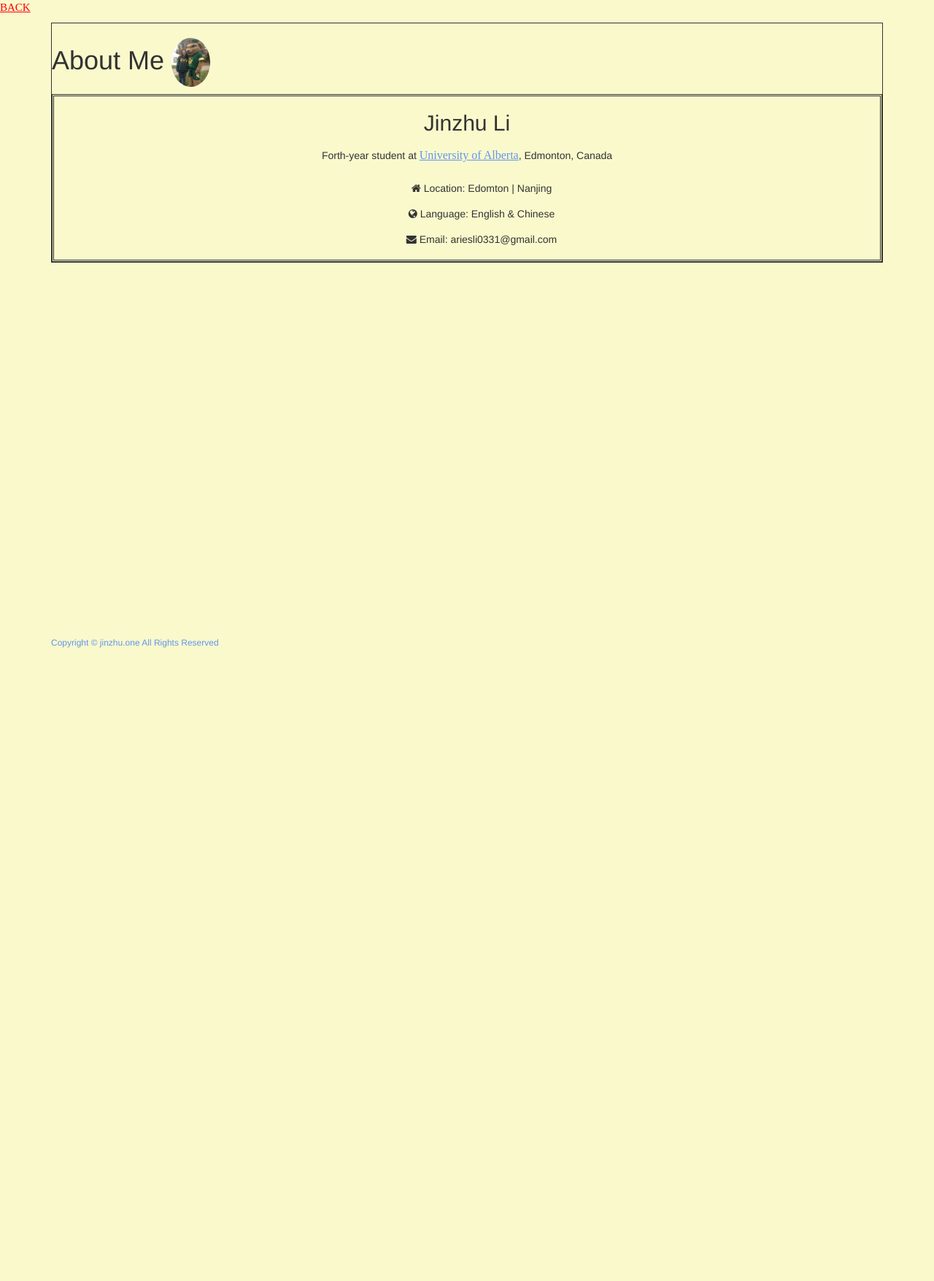
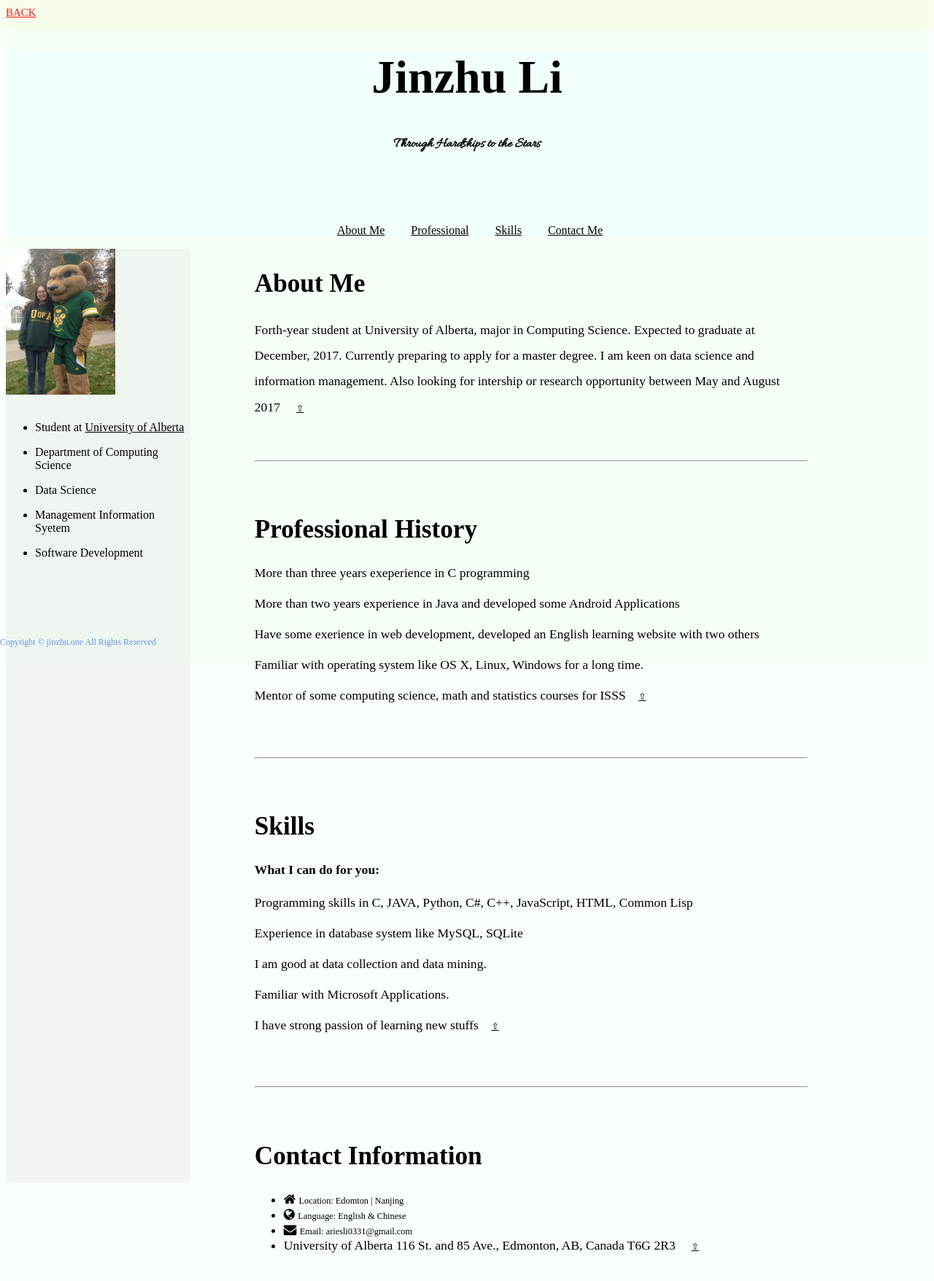
Before and after one commit to Aries0331/Aries0331.github.io, a Jekyll site: the page profile.html, which Jekyll copies as it is, in a window 1280 px wide. Shown: the whole page at 73% size. Built offline with Jekyll 4.4.1, drawn with Linux system fonts in a browser that asks for light colours; some web fonts are replaced; before the commit the page ends 900 px from its top, so only the background shows below that.

Commit message:
update profile page

```diff
--- a/css/profile.css
+++ b/css/profile.css
@@ -1,47 +1,21 @@
 html, body {
+  background-color: rgba(240,255,240,0.4);
   height: 100%;
 }
 
-.text {
-  border-style: double;
+h2 {
+  font-size: 200%;
 }
 
-/*
-#Me {
-  animation: spin 5s linear infinite;
+hr {
+  margin-top: 3em;
 }
 
-@keyframes spin {
-	0% {
-		transform:rotate(0deg);
-		}
-	100% {
-		transform:rotate(360deg);
-		}
+a {
+  color: #000000;
 }
 
-
-.selfie {
-  position: relative;
-  text-align: right;
-  border-style: dotted;
-  padding-top: 10pt;
-}
-*/
-img {
-  height: 50pt;
-  width: 40pt;
-  border-radius: 50%;
-  /*animation: spin 5s linear infinite;*/
-}
-
-body.profile {
-  background-repeat: no-repeat;
-  background-size: cover;
-  background-color: rgba(225, 225, 0, 0.2);
-}
-
-.nav {
+.goback {
   text-align: left;
 }
 
@@ -52,21 +26,11 @@ a.back {
   text-decoration: underline;
 }
 
-a.top {
-  font-family: 'Aldrich';
+a.bottom {
   font-size: 15px;
   color: #00FFFF;
   text-align: right;
   visibility: hidden;
-}
-
-.innner-content > h1 {
-  font-family: 'Allura';font-size: 22px;
-}
-
-.text {
-  text-align: center;
-  line-height: 250%;
 }
 
 i.material-icons {
@@ -75,35 +39,146 @@ i.material-icons {
   padding: 0;
 }
 
-.content {
-  position: relative;
-  margin-top: 10px;
+.blender {
+  position: absolute;
+  width: 100%;
+  height: 2.5em;
+
+  top: 0;
   left: 0;
   right: 0;
-  border-style: solid;
-  border-width: thin;
+
+  background-color: rgba(240,230,140, 0.1);
 }
 
-.list > li {
-  position: relative;
-  display: block;
+.navi {
+  position: relative;;
+  width: 100%;
+
+  left: 0;
+  right: 0;
+
+  margin-top: 0em;;
+
+  background-color: white;
+  background-color: rgba(240, 255, 255, 0.8);
 }
 
-a.ua {
-  text-decoration: underline;
-  font-family: 'Annie Use Your Telescope';font-size: 16px;
-  color: 	#6495ED;
+h1, h3 {
+  text-align: center;
+}
+
+h1 {
+  font-size: 400%;
+  font-family: 'Almendra';
+}
+
+h3 {
+  font-family: 'Allura';
+}
+
+.list {
+  text-align: center;
+  margin-right: 4em;
+  /*background-color: rgba(173, 216, 230,0.5);*/
+}
+
+.guide {
+  padding-top: 4em;
+}
+
+.guide > * > li {
+  display: inline-block;
+  margin-left: 2em;
+}
+
+nav a:hover {
+  background-color: GreenYellow;
+}
+
+img {
+  width: 150px;
+  height: 200px;
+  position: relative;
+
+  /*visibility: hidden; */
+}
+
+.sidebar {
+  float: left;
+  position: relative;
+  background-color: rgba(211, 211, 211, 0.2);
+  width: 20%;
+  height: 80em;
+  margin-top: 0em;
+}
+
+.sidebar > * > li {
+  margin-bottom: 1em;
+}
+
+.sidebar a:hover {
+  background-color: yellow;
+}
+
+ul.left {
+  margin-top: 2em;
+}
+
+#introduction {
+  position: relative;
+  float: left;
+  margin-left: 5em;
+  width: 60%;
+  line-height: 200%;
+  font-size: 110%;
+}
+
+span {
+  font-size: 70%;
+}
+
+#professional {
+  position: relative;
+  float: left;
+  margin-top: 2em;
+  margin-left: 5em;
+  width: 60%;
+  text-align: left;
+  font-size: 110%;
+}
+
+#skills {
+  position: relative;
+  float: left;
+  margin-top: 2em;
+  margin-left: 5em;
+  width: 60%;
+  font-size: 110%;
+}
+
+#contact {
+  position: relative;
+  float: left;
+  margin-top: 2em;
+  margin-left: 5em;
+  width: 60%;
+  font-size: 110%;
+}
+
+ul.contactInfo > * > li {
+  font-size: 110%;
 }
 
 .footer {
-  position: fixed;
+  position: absolute;
+  right: 0px;
   bottom: 0px;
   width: 100%;
 }
 
 .footer-content{
 	position: relative;
-	margin-top: 20px;
   text-align: left;
   bottom: 0;
 }
--- a/profile.html
+++ b/profile.html
@@ -11,56 +11,98 @@
     <meta name="viewport" content="width=device-width, initial-scale=1">
     <link rel="stylesheet" href="https://cdnjs.cloudflare.com/ajax/libs/font-awesome/4.7.0/css/font-awesome.min.css">
     <link href='//fonts.googleapis.com/css?family=Allura' rel='stylesheet'>
+    <link href='//fonts.googleapis.com/css?family=Almendra' rel='stylesheet'>
     <link href='//fonts.googleapis.com/css?family=Annie Use Your Telescope' rel='stylesheet'>
     <title>About Me -- Jinzhu</title>
     <!-- link html to css -->
     <link href="css/profile.css" type="text/css" rel="stylesheet">
-    <link href="css/bootstrap.min.css" rel="stylesheet">
   </head>
 
-  <body class="profile">
-    <nav class="nav">
+  <body>
+    <nav class="goback">
       <a class="back" href="index.html">
         BACK
       </a>
     </nav>
-    <div class="container">
-      <div class="inner-container">
-        <div class="content">
-          <div class="inner-content">
-            <h1>About Me
-            <span><img src="image/self.jpg"></span>
-            </h1>
-            <!--
+    <header class="blender"></header>
+    <header class="navi">
+      <h1>Jinzhu Li</h1>
+      <h3>Through Hardships to the Stars</h3>
+      <nav class="guide">
+        <ul class="list">
+          <li><a href="#m1">About Me</a></li>
+          <li><a href="#m2">Professional</a></li>
+          <li><a href="#m3">Skills</a></li>
+          <li><a href="#m4">Contact Me</a></li>
+        </ul>
+      </nav>
+    </header>
+    <div class="sidebar">
+      <img src="image/self.JPG" alt="selfie">
+      <ul class="left">
+        <li>Student at <a href="https://www.ualberta.ca/">University of Alberta</a></li>
+        <li>Department of Computing Science</li>
+        <li>Data Science</li>
+        <li>Management Information Syetem</li>
+        <li>Software Development</li>
+      </ul>
     </div>
-          <div class="selfie">
-            <img src="image/self.jpg">
+      <div id="introduction">
+        <h2 id="m1">About Me</h2>
+        <p>Forth-year student at University of Alberta, major in Computing Science. Expected to graduate at December, 2017.
+          Currently preparing to apply for a master degree. I am keen on data science and information management. Also looking
+          for intership or research opportunity between May and August 2017 &nbsp;&nbsp;&nbsp;
+          <span><a href="#top">&#8679;</a></span>
+        </p>
+        <hr>
       </div>
-        -->
-          <div class="text">
-          <h2>Jinzhu Li</h2>
-          <p>Forth-year student at <a href="https://www.ualberta.ca/" class="ua">University of Alberta</a>, Edmonton, Canada<br>
-
+      <div id="professional">
+        <h2 id="m2">Professional History</h2>
+        <p>More than three years exeperience in C programming</br></br>
+          More than two years experience in Java and developed some Android Applications</br></br>
+          Have some exerience in web development, developed an English learning website with two others</br></br>
+          Familiar with operating system like OS X, Linux, Windows for a long time.</br></br>
+          Mentor of some computing science, math and statistics courses for ISSS&nbsp;&nbsp;&nbsp;
+          <span><a href="#top">&#8679;</a></span></br></br>
         </p>
-          <ul class="list">
+        <hr>
+      </div>
+      <div id="skills">
+        <h2 id="m3">Skills</h2>
+        <h4>What I can do for you: </h4>
+        <p>Programming skills in C, JAVA, Python, C#, C++, JavaScript, HTML, Common Lisp</br></br>
+          Experience in database system like MySQL, SQLite</br></br>
+          I am good at data collection and data mining.</br></br>
+          Familiar with Microsoft Applications.</br></br>
+          I have strong passion of learning new stuffs&nbsp;&nbsp;&nbsp;
+          <span><a href="#top">&#8679;</a></span></br></br>
+        </p>
+        <hr>
+      </div>
+      <div id="contact">
+        <h2 id="m4">Contact Information</h2>
+        <ul class="contactInfo">
         <li>
           <i class="fa fa-home"></i>
-              <span class="location">Location: Edomton | Nanjing</span>
+          <span>Location: Edomton | Nanjing</span>
         </li>
         <li>
           <i class="fa fa-globe"></i>
-              <span class="country">Language: English & Chinese</span>
+          <span>Language: English & Chinese</span>
         </li>
         <li>
           <i class="fa fa-envelope"></i>
-              <span clsss="email">Email: ariesli0331@gmail.com</span>
+          <span>Email: ariesli0331@gmail.com</span>
+        </li>
+          <li>University of Alberta 116 St. and 85 Ave., Edmonton, AB, Canada T6G 2R3 &nbsp;&nbsp;&nbsp;
+          <span><a href="#top">&#8679;</a></span></br></br>
         </li>
       </ul>
       </div>
-      </div>
 
-    </div>
-    <a href="#" class="top">BACK TO TOP</a>
+
+    <div>
+    <a href="top" class="bottom">BACK TO TOP</a>
   </div>
 
   <!-- /.container -->
```
Lines whose indentation alone changed are shown as unchanged.
